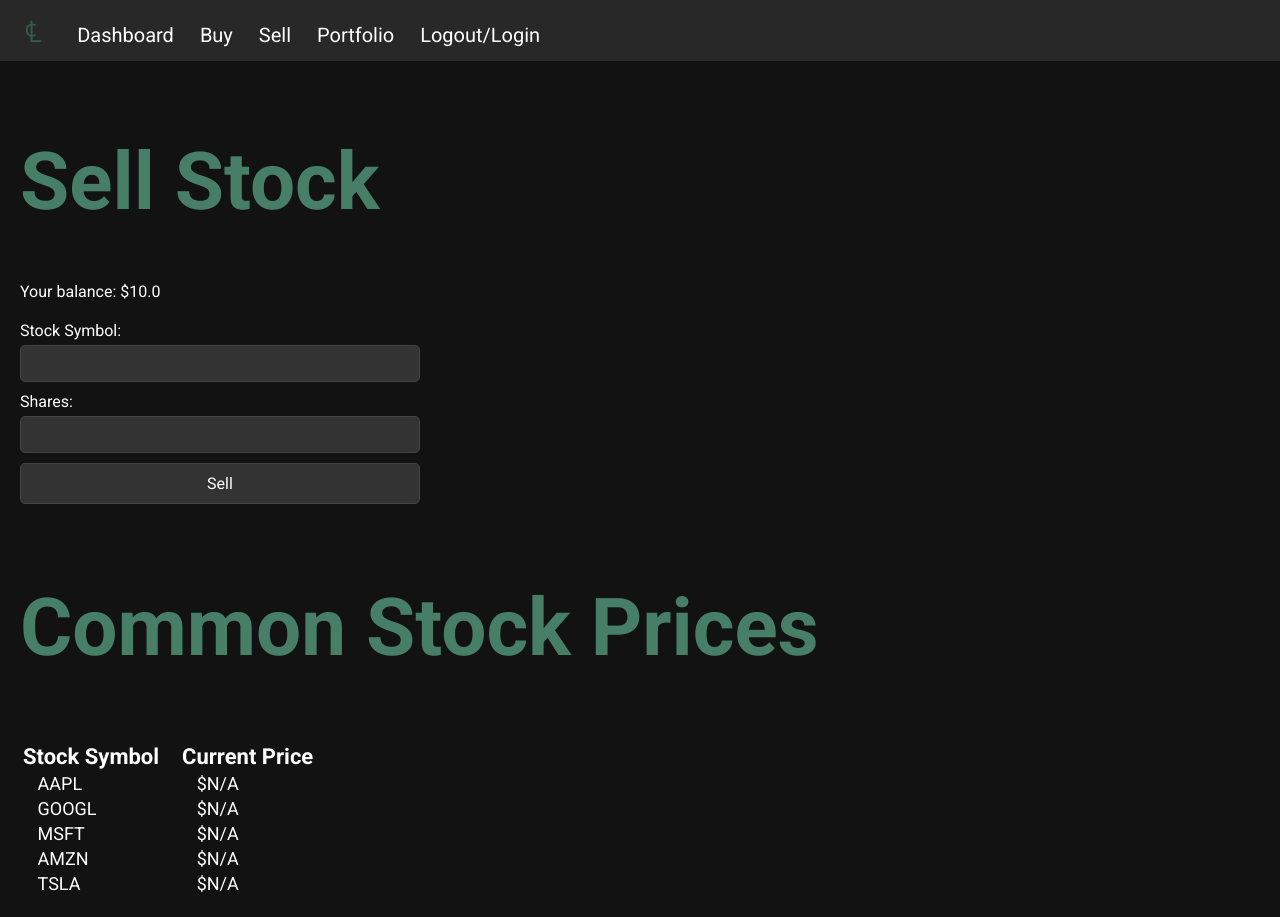
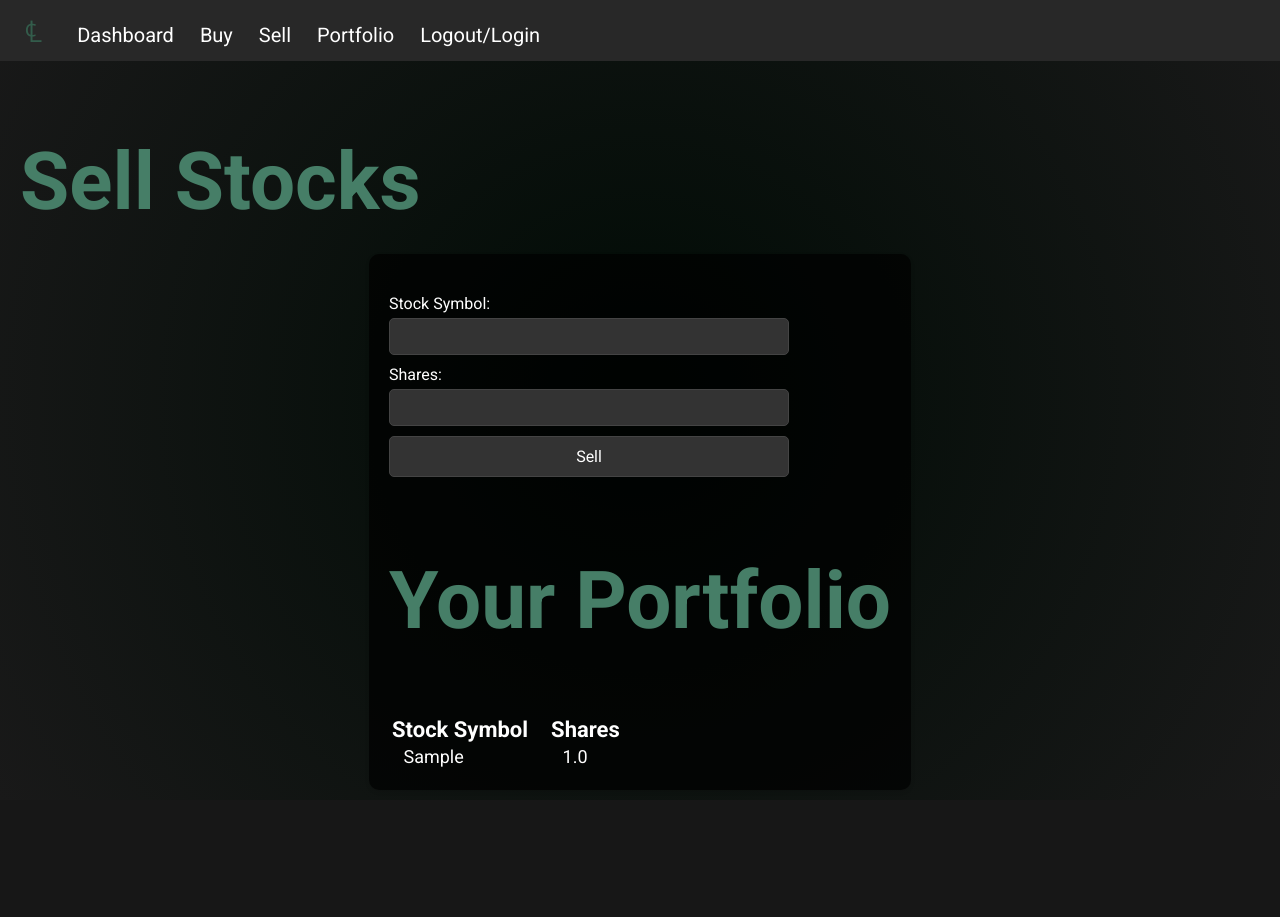
Before and after one commit to Buraisu-tiu/TouZi, a Flask app: page /sell in a window 1280 px wide. After the commit the page ends 790 px from the top, so only its background shows below. Run offline with Flask 3, Linux system fonts and the light colour scheme; a user stored in the database is signed in; tables that the repository leaves empty hold one stand-in row (values such as "Sample post"); a database or web service that is not in the repository returns one stand-in record (values such as "Sample title"); data that the repository does not hold is empty.

Commit message:
style changes

```diff
--- a/Stock/app.py
+++ b/Stock/app.py
@@ -4,6 +4,7 @@ import os
 from flask import Flask, render_template, request, redirect, url_for, session
 from flask_sqlalchemy import SQLAlchemy
 from flask_migrate import Migrate
+import time
 
 app = Flask(__name__)
 database_uri = os.environ.get("DATABASE_URL")
@@ -21,24 +22,21 @@ app.secret_key = 'your_secret_key'
 db = SQLAlchemy(app)
 migrate = Migrate(app, db)
 
-
 class User(db.Model):
     __tablename__ = 'users'
     id = db.Column(db.Integer, primary_key=True)
     username = db.Column(db.String(80), unique=True, nullable=False)
     password = db.Column(db.String(120), nullable=False)
-    balance = db.Column(db.Float, nullable=False, default=1000.0)  # Initial balance of $10,000
+    balance = db.Column(db.Float, nullable=False, default=1000.0)
 
 class Portfolio(db.Model):
     __tablename__ = 'portfolios'
     id = db.Column(db.Integer, primary_key=True)
     user_id = db.Column(db.Integer, db.ForeignKey('users.id'), nullable=False)
     symbol = db.Column(db.String(10), nullable=False)
-    shares = db.Column(db.Float, nullable=False)  # Should be Float
+    shares = db.Column(db.Float, nullable=False)
+    purchase_price = db.Column(db.Float, nullable=False)  # Add this column
     user = db.relationship('User', backref=db.backref('portfolios', lazy=True))
-
-
-
 
 def init_db():
     with app.app_context():
@@ -86,25 +84,28 @@ def view_portfolio():
     if 'user_id' not in session:
         return redirect(url_for('login'))
     user_id = session['user_id']
-    user = db.session.get(User, user_id)  # Use Session.get() method
+    user = db.session.get(User, user_id)
     portfolios = Portfolio.query.filter_by(user_id=user_id).all()
     portfolio_data = []
     total_value = 0
     for entry in portfolios:
         symbol = entry.symbol
-        shares = entry.shares
+        shares = round(entry.shares, 2)
+        purchase_price = round(entry.purchase_price, 2)
         df = fetch_stock_data(symbol)
         if df is not None:
-            latest_price = df.iloc[0]['c']
-            stock_value = shares * latest_price
+            latest_price = round(df.iloc[0]['c'], 2)
+            stock_value = round(shares * latest_price, 2)
             portfolio_data.append({
                 'symbol': symbol,
                 'shares': shares,
-                'price': latest_price,
-                'value': round(stock_value, 2)
+                'purchase_price': purchase_price,
+                'latest_price': latest_price,
+                'value': stock_value
             })
             total_value += stock_value
-    return render_template('portfolio.html', user=user, portfolio=portfolio_data, total_value=round(total_value, 2))
+    total_value = round(total_value, 2)
+    return render_template('portfolio.html', user=user, portfolio=portfolio_data, total_value=total_value)
 
 
 @app.route('/buy', methods=['GET', 'POST'])
@@ -112,26 +113,27 @@ def buy():
     if 'user_id' not in session:
         return redirect(url_for('login'))
     user_id = session['user_id']
-    user = db.session.get(User, user_id)  # Use Session.get() method
-    common_symbols = ['AAPL', 'GOOGL', 'MSFT', 'AMZN', 'TSLA']
+    user = db.session.get(User, user_id)
+    common_symbols = ['AAPL', 'MSFT', 'NVDA', 'AMZN', 'GOOGL', 'META', 'TSLA', 'AVGO', 'BRK-B', 'WMT']
     common_prices = fetch_common_stock_prices(common_symbols)
     if request.method == 'POST':
         symbol = request.form['symbol']
         df = fetch_stock_data(symbol)
         if df is not None:
-            latest_price = df.iloc[0]['c']
-            shares = float(request.form['shares'])  # Allow fractional shares
-            cost = float(latest_price * shares)
+            latest_price = round(df.iloc[0]['c'], 2)
+            shares = round(float(request.form['shares']), 2)
+            cost = round(latest_price * shares, 2)
             if user.balance >= cost:
                 portfolio = Portfolio.query.filter_by(user_id=user_id, symbol=symbol).first()
                 if portfolio:
-                    print(f"Before update: {portfolio.shares} shares")  # Debugging statement
-                    portfolio.shares = float(portfolio.shares) + shares  # Ensure correct addition of fractional shares
-                    print(f"After update: {portfolio.shares} shares")  # Debugging statement
+                    portfolio.shares = round(portfolio.shares + shares, 2)
+                    portfolio.purchase_price = round(
+                        (portfolio.purchase_price * portfolio.shares + latest_price * shares) /
+                        (portfolio.shares + shares), 2)  # Update average purchase price
                 else:
-                    portfolio = Portfolio(user_id=user_id, symbol=symbol, shares=shares)
+                    portfolio = Portfolio(user_id=user_id, symbol=symbol, shares=shares, purchase_price=latest_price)
                     db.session.add(portfolio)
-                user.balance = float(user.balance) - cost
+                user.balance = round(user.balance - cost, 2)
                 db.session.commit()
                 return redirect(url_for('dashboard'))
             else:
@@ -140,33 +142,27 @@ def buy():
             return "Failed to fetch stock data."
     return render_template('buy.html', user=user, common_prices=common_prices)
 
-
-
-
-
-
-
 @app.route('/sell', methods=['GET', 'POST'])
 def sell():
     if 'user_id' not in session:
         return redirect(url_for('login'))
     user_id = session['user_id']
-    user = db.session.get(User, user_id)  # Use Session.get() method
-    common_symbols = ['AAPL', 'GOOGL', 'MSFT', 'AMZN', 'TSLA']
+    user = db.session.get(User, user_id)
+    common_symbols = ['AAPL', 'MSFT', 'NVDA', 'AMZN', 'GOOGL', 'META', 'TSLA', 'AVGO', 'BRK-B', 'WMT']
     common_prices = fetch_common_stock_prices(common_symbols)
     if request.method == 'POST':
         symbol = request.form['symbol']
         df = fetch_stock_data(symbol)
         if df is not None:
-            latest_price = df.iloc[0]['c']
-            shares_to_sell = float(request.form['shares'])  # Allow fractional shares
+            latest_price = round(df.iloc[0]['c'], 2)
+            shares_to_sell = round(float(request.form['shares']), 2)
             portfolio = Portfolio.query.filter_by(user_id=user_id, symbol=symbol).first()
             if portfolio and portfolio.shares >= shares_to_sell:
-                proceeds = float(latest_price * shares_to_sell)
-                portfolio.shares -= shares_to_sell
+                proceeds = round(latest_price * shares_to_sell, 2)
+                portfolio.shares = round(portfolio.shares - shares_to_sell, 2)
                 if portfolio.shares == 0:
                     db.session.delete(portfolio)
-                user.balance = float(user.balance) + proceeds
+                user.balance = round(user.balance + proceeds, 2)
                 db.session.commit()
                 return redirect(url_for('dashboard'))
             else:
@@ -174,6 +170,7 @@ def sell():
         else:
             return "Failed to fetch stock data."
     return render_template('sell.html', user=user, common_prices=common_prices)
+
 
 @app.route('/logout')
 def logout():
@@ -190,11 +187,11 @@ def fetch_stock_data(symbol):
         if "c" in data:
             df = pd.DataFrame([{
                 "t": pd.Timestamp.now(),
-                "c": data["c"],
-                "h": data["h"],
-                "l": data["l"],
-                "o": data["o"],
-                "pc": data["pc"]
+                "c": round(data["c"], 2),
+                "h": round(data["h"], 2),
+                "l": round(data["l"], 2),
+                "o": round(data["o"], 2),
+                "pc": round(data["pc"], 2)
             }])
             df.set_index('t', inplace=True)
             return df
@@ -204,6 +201,8 @@ def fetch_stock_data(symbol):
     except requests.exceptions.RequestException as e:
         print(f"API request failed: {e}")
         return None
+
+
 
 def fetch_common_stock_prices(symbols):
     api_key = 'ctcvajhr01qlc0uvn08gctcvajhr01qlc0uvn090'
@@ -215,15 +214,14 @@ def fetch_common_stock_prices(symbols):
             response.raise_for_status()
             data = response.json()
             if "c" in data:
-                prices[symbol] = data["c"]
+                prices[symbol] = round(data["c"], 2)
             else:
-                prices[symbol] = "N/A"
+                prices[symbol] = "N/A" # Adding a delay of 1 second between API calls
         except requests.exceptions.RequestException as e:
             prices[symbol] = "N/A"
             print(f"API request failed for {symbol}: {e}")
     return prices
 
-
 if __name__ == '__main__':
     init_db()
     app.run(debug=True)
--- a/Stock/static/styles.css
+++ b/Stock/static/styles.css
@@ -4,9 +4,15 @@ body {
     font-family: 'Roboto', 'Arial', sans-serif;
     margin: 0;
     padding: 0;
-    background-color: #121212;
-    color: #ffffff; /* Ensure default text color is white */
+    background: rgb(0,11,5);
+    background: radial-gradient(circle, rgba(0,11,5,1) 0%, rgba(25,25,25,1) 100%);
+    background-repeat: no-repeat;
+    background-size: cover;
+    background-position: center;
+    background-attachment: fixed;
 }
+
+
 
 nav {
     background-color: #282828;
@@ -150,16 +158,15 @@ th {
     display: flex;
     justify-content: center;
     align-items: center;
-    height: 100vh;
+    height: 60vh;
 }
 
-/* Style the form container */
 .form-container {
-    background-color: #333333; /* Darker background for form container */
+    background-color: rgba(0, 0, 0, 0.7);
     padding: 20px;
     border-radius: 10px;
     box-shadow: 0 2px 4px rgba(0, 0, 0, 0.1);
-    color: white; /* Ensure form container text color is white */
+    color: white;
 }
 
 /* Ensure placeholder text in inputs is visible */
--- a/Stock/templates/sell.html
+++ b/Stock/templates/sell.html
@@ -1,32 +1,32 @@
 {% extends "base.html" %}
 {% block content %}
-    <h1>Sell Stock</h1>
-    <p>Your balance: ${{ user.balance }}</p>
+<h1>Sell Stocks</h1>
+<div class="centered-form">
+    <div class="form-container">
         <form method="POST">
             <label for="symbol">Stock Symbol:</label>
             <input type="text" id="symbol" name="symbol" required>
             <label for="shares">Shares:</label>
-        <input type="number" id="shares" name="shares" step="any" required> <!-- step="any" allows fractional shares -->
+            <input type="number" id="shares" name="shares" step="any" required>
             <button type="submit">Sell</button>
         </form>
-
-    <h2>Common Stock Prices</h2>
+        <h2>Your Portfolio</h2>
         <table>
             <thead>
                 <tr>
                     <th>Stock Symbol</th>
-                <th>Current Price</th>
+                    <th>Shares</th>
                 </tr>
             </thead>
             <tbody>
-            {% for symbol, price in common_prices.items() %}
+                {% for stock in user.portfolios %}
                 <tr>
-                <td>{{ symbol }}</td>
-                <td>${{ price }}</td>
+                    <td>{{ stock.symbol }}</td>
+                    <td>{{ stock.shares }}</td>
                 </tr>
                 {% endfor %}
             </tbody>
         </table>
-
-
+    </div>
+</div>
 {% endblock %}
```
Also changed, not shown: other parts of Stock/static/styles.css (+33 -0 lines), Stock/templates/buy.html (+7 -7 lines), Stock/templates/portfolio.html (+11 -8 lines), Stock/static/Images/background.jpg (added), Stock/stock_sim.db (added). Lines whose indentation alone changed are shown as unchanged.
